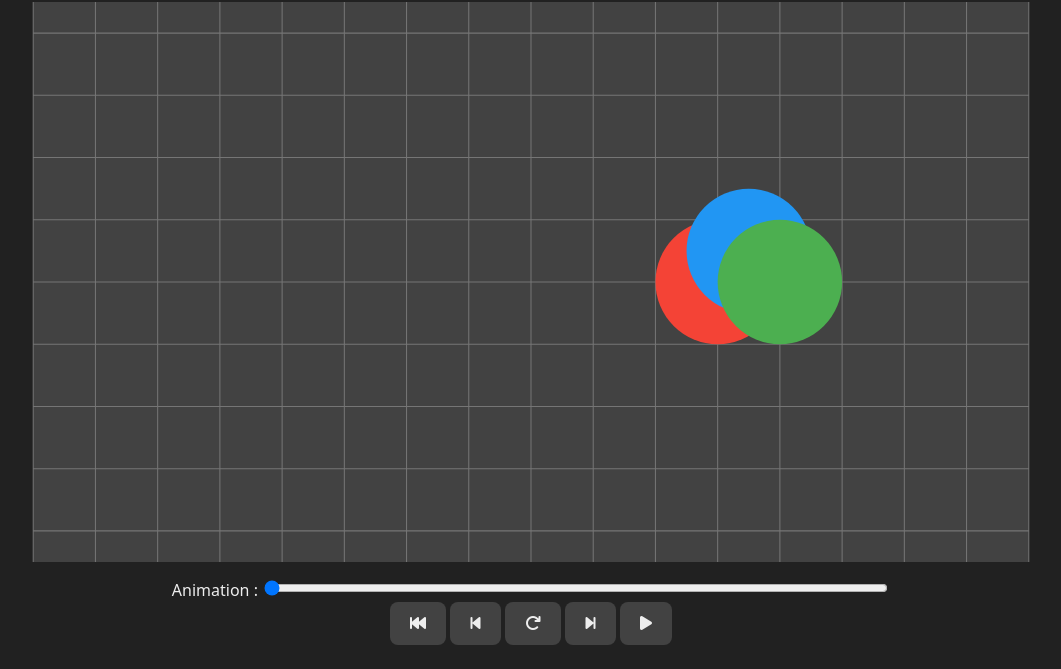
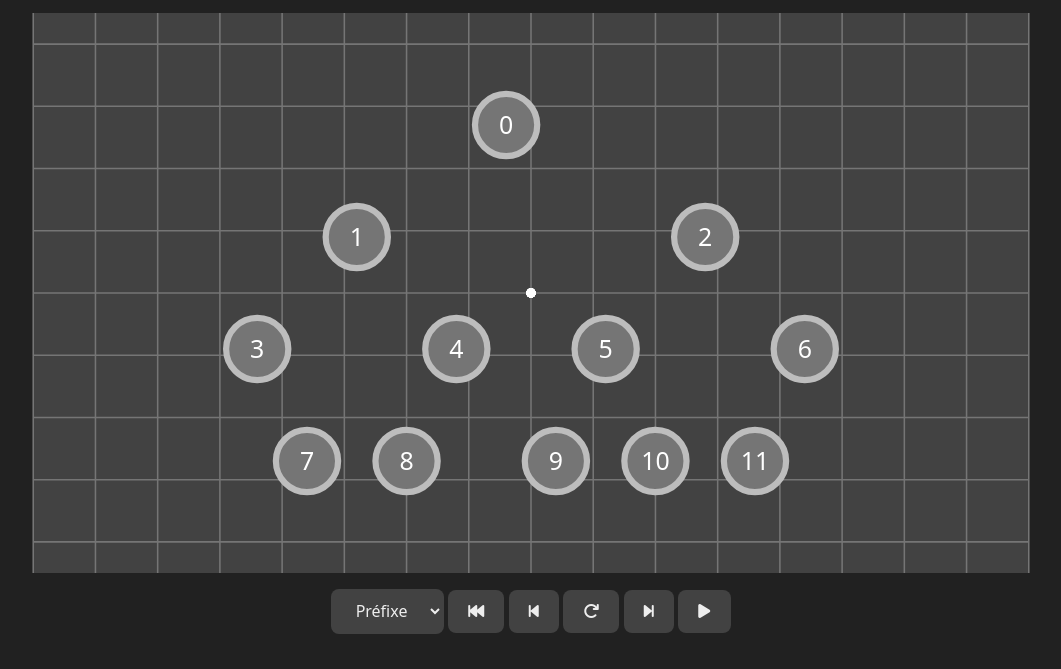
Before and after one commit to ArnaudBannier/s2, a website built with Vite: page index.html in a window 1280 px wide. Shown: the part 131-800 px from the top of the page, without its empty margins (109-1170 px from the left). Built offline with nearby package versions, Linux system fonts and the light colour scheme.

Commit message:
Update script source in index.html; refactor S2LineEdge update implementation; enhance S2Vec2 normalization; add dependency management in S2Scene; improve BTree style and node handling.

```diff
--- a/index.html
+++ b/index.html
@@ -8,6 +8,6 @@
     </head>
     <body>
         <div id="app"></div>
-        <script type="module" src="/src/main-anim.ts"></script>
+        <script type="module" src="/src/main-btree.ts"></script>
     </body>
 </html>
--- a/src/core/element/s2-edge.ts
+++ b/src/core/element/s2-edge.ts
@@ -219,17 +219,17 @@ export class S2LineEdge extends S2Edge<S2EdgeData> {
     }
 
     protected updateImpl(updateId?: number): void {
-        const space: S2Space = 'world';
+        const space: S2Space = 'view';
         const camera = this.scene.getActiveCamera();
-        const startToEnd = this.getStartToEnd(space).normalize();
-        const startDirection = startToEnd.clone();
+        const startDirection = this.getStartToEnd(space).normalize();
+        const endDirection = startDirection.clone().negate();
         if (this.data.startAngle.hasActiveHierarchy()) {
             startDirection.setFromPolarDeg(this.data.startAngle.value);
         }
-        const endDirection = startToEnd.clone().negate();
         if (this.data.endAngle.hasActiveHierarchy()) {
             endDirection.setFromPolarDeg(this.data.endAngle.value);
         }
+
         const start = this.data.start.getPointInDirection(startDirection, space, camera, this.data.startDistance);
         const end = this.data.end.getPointInDirection(endDirection, space, camera, this.data.endDistance);
 
--- a/src/core/math/s2-vec2.ts
+++ b/src/core/math/s2-vec2.ts
@@ -247,6 +247,9 @@ export class S2Vec2 {
     }
 
     normalize(): this {
+        if (this.length() === 0) {
+            return this;
+        }
         return this.scale(1.0 / this.length());
     }
 
--- a/src/core/s2-scene.ts
+++ b/src/core/s2-scene.ts
@@ -91,6 +91,12 @@ export class S2Scene extends S2BaseScene {
         const child = new S2LineEdge(this);
         child.data.start.set(start);
         child.data.end.set(end);
+        if (start instanceof S2Node) {
+            child.addDependency(start);
+        }
+        if (end instanceof S2Node) {
+            child.addDependency(end);
+        }
         parent.appendChild(child);
         return child;
     }
--- a/src/main-btree.ts
+++ b/src/main-btree.ts
@@ -1,68 +1,75 @@
 import './style.css';
 import { S2Vec2 } from './core/math/s2-vec2.ts';
 import { S2Camera } from './core/math/s2-camera.ts';
-import { MTL_HEX, MTL } from './utils/mtl-colors.ts';
+import { MTL } from './utils/mtl-colors.ts';
 import { S2Scene } from './core/s2-scene.ts';
-import { type S2SVGAttributes } from './core/s2-globals.ts';
-import { S2Node } from './core/element/s2-node.ts';
-import { S2LineEdge, type S2EdgeOptions } from './core/element/s2-edge.ts';
+import { S2Node, S2NodeData } from './core/element/s2-node.ts';
+import { S2EdgeData, S2LineEdge } from './core/element/s2-edge.ts';
 import { S2Group } from './core/element/s2-group.ts';
-import { S2Length } from './core/s2-types.ts';
-import { S2Attributes } from './core/s2-attributes.ts';
-import { S2AnimatedScene } from './animation/s2-animated-scene.ts';
-import type { S2StepAnimator } from './animation/s2-step-animator.ts';
+import { S2StepAnimator } from './animation/s2-step-animator.ts';
+import { S2LerpAnim } from './animation/s2-lerp-anim.ts';
+import { easeInOut } from './animation/s2-easing.ts';
+import { S2MathUtils } from './core/math/s2-utils.ts';
 
 const viewport = new S2Vec2(640.0, 360.0);
 const camera = new S2Camera(new S2Vec2(0.0, 0.0), new S2Vec2(8.0, 4.5), viewport, 1.0);
 
 class BTreeStyle {
     // Background
-    public backBase = new S2Attributes({
-        fillColor: MTL.GREY_6,
-        strokeColor: MTL.GREY_4,
-        strokeWidth: new S2Length(4, 'view'),
-    });
-    public backSlct = new S2Attributes({
-        fillColor: MTL.GREY_8,
-        strokeColor: MTL.LIGHT_BLUE_6,
-        strokeWidth: new S2Length(4, 'view'),
-        textFillColor: MTL.WHITE,
-    });
-    public backExpl = new S2Attributes({
-        fillColor: MTL.LIGHT_BLUE_7,
-        strokeColor: MTL.LIGHT_BLUE_3,
-        strokeWidth: new S2Length(6, 'view'),
-        textFillColor: MTL.WHITE,
-    });
+    public backBase = new S2NodeData();
+    public backSlct = new S2NodeData();
+    public backExpl = new S2NodeData();
 
     // Edge
-    public edgeBase = new S2Attributes({
-        strokeColor: MTL.GREY_6,
-        strokeWidth: new S2Length(4, 'view'),
-        lineCap: 'round',
-    });
-    public edgeEmph = new S2Attributes({
-        strokeColor: MTL.WHITE,
-        strokeWidth: new S2Length(6, 'view'),
-        lineCap: 'round',
-    });
-    public edgeSlct = new S2Attributes({
-        strokeColor: MTL.LIGHT_BLUE_6,
-    });
-    public edgeExpl = new S2Attributes({
-        strokeColor: MTL.GREY_7,
-    });
-    public edgeOpts: S2EdgeOptions = {
-        startDistance: new S2Length(0, 'view'),
-        endDistance: new S2Length(10, 'view'),
-    };
+    public edgeBase = new S2EdgeData();
+    public edgeEmph = new S2EdgeData();
+    public edgeSlct = new S2EdgeData();
+    public edgeExpl = new S2EdgeData();
 
+    constructor() {
+        this.backBase.background.fill.color.copy(MTL.GREY_6);
+        this.backBase.background.stroke.color.copy(MTL.GREY_4);
+        this.backBase.background.stroke.width.set(4, 'view');
+        this.backBase.text.fill.color.copy(MTL.WHITE);
+        this.backBase.text.horizontalAlign.set('center');
+        this.backBase.text.verticalAlign.set('middle');
+        this.backBase.padding.set(0, 0, 'view');
+        this.backBase.minExtents.set(0.5, 0, 'world');
+
+        this.backSlct.background.fill.color.copy(MTL.GREY_8);
+        this.backSlct.background.stroke.color.copy(MTL.LIGHT_BLUE_6);
+        this.backSlct.background.stroke.width.set(4, 'view');
+        this.backSlct.text.fill.color.copy(MTL.WHITE);
+
+        this.backExpl.background.fill.color.copy(MTL.LIGHT_BLUE_7);
+        this.backExpl.background.stroke.color.copy(MTL.LIGHT_BLUE_3);
+        this.backExpl.background.stroke.width.set(6, 'view');
+        this.backExpl.text.fill.color.copy(MTL.WHITE);
+
+        this.edgeBase.stroke.color.copy(MTL.GREY_6);
+        this.edgeBase.stroke.width.set(4, 'view');
+        this.edgeBase.stroke.lineCap.set('round');
+        this.edgeBase.startDistance.set(0, 'view');
+        this.edgeBase.endDistance.set(10, 'view');
+
+        this.edgeEmph.stroke.color.copy(MTL.WHITE);
+        this.edgeEmph.stroke.width.set(6, 'view');
+        this.edgeEmph.stroke.lineCap.set('round');
+        this.edgeEmph.startDistance.set(0, 'view');
+        this.edgeEmph.endDistance.set(10, 'view');
+
+        this.edgeExpl.stroke.color.copy(MTL.GREY_7);
+        this.edgeExpl.stroke.width.set(4, 'view');
+        this.edgeExpl.stroke.lineCap.set('round');
+        this.edgeExpl.startDistance.set(0, 'view');
+        this.edgeExpl.endDistance.set(10, 'view');
+    }
     // Text
-    public text: S2SVGAttributes = {
-        fill: MTL_HEX.WHITE,
-        'font-family': 'monospace',
-        'font-size': '20px',
-    };
+    // public text: S2SVGAttributes = {
+    //     fill: MTL_HEX.WHITE,
+    //     'font-family': 'monospace',
+    //     'font-size': '20px',
+    // };
 }
 
 interface UserTreeNode<T> {
@@ -89,26 +96,23 @@ class BTree {
     constructor(scene: S2Scene, style: BTreeStyle, userTree: UserTreeNode<number>) {
         this.scene = scene;
         this.style = style;
+        this.center = new S2Vec2();
+        this.extents = new S2Vec2();
         this.edgeGroup = scene.addGroup<S2LineEdge>();
         this.nodeGroup = scene.addGroup<S2Node>();
 
-        this.edgeGroup.addClass('btree-edges');
-        this.nodeGroup.addClass('btree-nodes');
-
         this.height = 0;
         this.root = this.createNodes(userTree);
+
+        this.computeLayout(new S2Vec2(0, 0));
         this.createNodeLines(this.root, null);
-
-        this.center = new S2Vec2();
-        this.extents = new S2Vec2();
     }
 
     private createNodes(userTree: UserTreeNode<number>, depth: number = 0): BTreeNode {
         const node = new BTreeNode(this.scene, userTree.data);
         this.height = Math.max(this.height, depth);
         this.nodeGroup.appendChild(node.s2Node);
-        node.s2Node.setAttributes(this.style.backBase);
-        node.s2Node.setTextStyle(this.style.text);
+        node.s2Node.data.copy(this.style.backBase);
 
         if (userTree.left) {
             const child = this.createNodes(userTree.left, depth + 1);
@@ -124,14 +128,15 @@ class BTree {
     private createNodeLines(node: BTreeNode | null, parent: BTreeNode | null) {
         if (node === null) return;
         if (parent) {
-            node.parentEdge = this.scene
-                .addLineEdge(parent.s2Node, node.s2Node, this.style.edgeOpts, this.edgeGroup)
-                .setAttributes(this.style.edgeBase);
+            node.parentEdge = this.scene.addLineEdge(parent.s2Node, node.s2Node, this.edgeGroup).update();
+            console.log(node.parentEdge);
+            node.parentEmphEdge = this.scene
+                .addLineEdge(parent.s2Node, node.s2Node, this.edgeGroup)
+                .setPathFrom(0)
+                .setPathTo(0);
 
-            node.parentEmphEdge = this.scene
-                .addLineEdge(parent.s2Node, node.s2Node, this.style.edgeOpts, this.edgeGroup)
-                .setAttributes(this.style.edgeEmph)
-                .setPathRange(0, 0);
+            node.parentEdge.data.copy(this.style.edgeBase);
+            node.parentEmphEdge.data.copy(this.style.edgeEmph);
         }
         this.createNodeLines(node.left, node);
         this.createNodeLines(node.right, node);
@@ -159,40 +164,90 @@ class BTree {
     }
 
     update(): this {
-        this.nodeGroup.updateImpl();
-        this.edgeGroup.updateImpl();
+        this.nodeGroup.update();
+        this.edgeGroup.update();
         return this;
     }
 
     animateSelectNode(animator: S2StepAnimator, node: BTreeNode) {
+        let anim: S2LerpAnim | null = null;
         if (node.parentEmphEdge) {
-            node.parentEmphEdge.setPathRange(0, 1);
-            animator.animate(node.parentEmphEdge, { duration: 500, easing: 'inOutQuad' }, '+=0');
+            anim = new S2LerpAnim(this.scene)
+                .addUpdateTarget(node.parentEmphEdge)
+                .bind(node.parentEmphEdge.pathTo)
+                .setCycleDuration(500)
+                .setEasing(easeInOut);
+
+            node.parentEmphEdge.setPathTo(1.0).update();
+            animator.addAnimation(anim.commitFinalStates());
         }
-        node.s2Node.setAttributes(this.style.backSlct);
-        animator.animate(node.s2Node, { duration: 300, easing: 'inOut' }, node.parentEdge ? '<-=200' : '+=0');
+
+        anim = new S2LerpAnim(this.scene)
+            .addUpdateTarget(node.s2Node)
+            .bind(node.s2Node.data.background.fill.color)
+            .bind(node.s2Node.data.background.stroke.color)
+            .setCycleDuration(300)
+            .setEasing(easeInOut);
+
+        node.s2Node.data.background.fill.color.copy(this.style.backSlct.background.fill.color);
+        node.s2Node.data.background.stroke.color.copy(this.style.backSlct.background.stroke.color);
+        animator.addAnimation(anim.commitFinalStates(), 'previous-start', node.parentEdge ? 100 : 0);
 
         if (node.left && node.left.parentEdge) {
-            node.left.parentEdge.setAttributes(this.style.edgeSlct);
-            animator.animate(node.left.parentEdge, { duration: 300, easing: 'inOut' }, '<<');
+            anim = new S2LerpAnim(this.scene)
+                .addUpdateTarget(node.left.parentEdge)
+                .bind(node.left.parentEdge.data.stroke.color)
+                .setCycleDuration(300)
+                .setEasing(easeInOut);
+
+            node.left.parentEdge.setStrokeColor(this.style.edgeSlct.stroke.color);
+            animator.addAnimation(anim.commitFinalStates(), 'previous-start', 0);
         }
         if (node.right && node.right.parentEdge) {
-            node.right.parentEdge.setAttributes(this.style.edgeSlct);
-            animator.animate(node.right.parentEdge, { duration: 300, easing: 'inOut' }, '<<');
+            anim = new S2LerpAnim(this.scene)
+                .addUpdateTarget(node.right.parentEdge)
+                .bind(node.right.parentEdge.data.stroke.color)
+                .setCycleDuration(300)
+                .setEasing(easeInOut);
+
+            node.right.parentEdge.setStrokeColor(this.style.edgeSlct.stroke.color);
+            animator.addAnimation(anim.commitFinalStates(), 'previous-start', 0);
         }
     }
 
     animateExploreNode(animator: S2StepAnimator, node: BTreeNode) {
-        node.s2Node.setAttributes(this.style.backExpl);
-        animator.animate(node.s2Node, { duration: 300, easing: 'inOut' }, '+=0');
+        let anim = new S2LerpAnim(this.scene)
+            .addUpdateTarget(node.s2Node)
+            .bind(node.s2Node.data.background.fill.color)
+            .bind(node.s2Node.data.background.stroke.color)
+            .setCycleDuration(300)
+            .setEasing(easeInOut);
+
+        node.s2Node.data.background.fill.color.copy(this.style.backExpl.background.fill.color);
+        node.s2Node.data.background.stroke.color.copy(this.style.backExpl.background.stroke.color);
+        animator.addAnimation(anim.commitFinalStates(), 'previous-end', 300);
     }
 
     animateExitParentEdge(animator: S2StepAnimator, node: BTreeNode) {
         if (!node.parentEdge || !node.parentEmphEdge) return;
-        node.parentEmphEdge.setPathRange(0, 0);
-        node.parentEdge.setAttributes(this.style.edgeExpl);
-        animator.animate(node.parentEmphEdge, { duration: 500, easing: 'inOutQuad' }, '+=0');
-        animator.animate(node.parentEdge, { duration: 300, easing: 'inOut' }, '<-=200');
+
+        let anim = new S2LerpAnim(this.scene)
+            .addUpdateTarget(node.parentEmphEdge)
+            .bind(node.parentEmphEdge.pathTo)
+            .setCycleDuration(500)
+            .setEasing(easeInOut);
+
+        node.parentEmphEdge.setPathTo(0.0).update();
+        animator.addAnimation(anim.commitFinalStates(), 'previous-start', 0);
+
+        anim = new S2LerpAnim(this.scene)
+            .addUpdateTarget(node.parentEdge)
+            .bind(node.parentEdge.data.stroke.color)
+            .setCycleDuration(300)
+            .setEasing(easeInOut);
+
+        node.parentEdge.setStrokeColor(this.style.edgeExpl.stroke.color);
+        animator.addAnimation(anim.commitFinalStates(), 'previous-start', 200);
     }
 }
 
@@ -209,9 +264,6 @@ class BTreeNode {
     constructor(scene: S2Scene, data: number = 0) {
         this.data = data;
         this.s2Node = scene.addNode();
-        this.s2Node.setTextAlign('center').setTextVerticalAlign('middle');
-        this.s2Node.setLineHeight(20, 16);
-        this.s2Node.setMinExtents(0.5, 0, 'world').setPadding(0, 0, 'world');
         this.s2Node.addLine().addContent(data.toString());
         this.s2Node.createCircleBackground();
     }
@@ -227,8 +279,9 @@ class BTreeNode {
     }
 }
 
-class SceneFigure extends S2AnimatedScene {
+class SceneFigure extends S2Scene {
     public tree: BTree;
+    public animator: S2StepAnimator;
 
     constructor(
         svgElement: SVGSVGElement,
@@ -236,8 +289,10 @@ class SceneFigure extends S2AnimatedScene {
         order: 'in-order' | 'pre-order' | 'post-order',
     ) {
         super(svgElement, camera);
-        this.addFillRect().setFillColor(MTL.GREY_8);
-        //this.addGrid().setExtents(8, 5).setSteps(1, 1).setStrokeWidth(2, 'view').setStrokeColor(MTL_COLORS.GREY_7);
+        this.animator = new S2StepAnimator(this);
+
+        this.addFillRect().setColor(MTL.GREY_8);
+        this.addWorldGrid().setStrokeColor(MTL.GREY_6);
 
         // Tree
         const treeStyle = new BTreeStyle();
@@ -247,7 +302,7 @@ class SceneFigure extends S2AnimatedScene {
 
         this.update();
 
-        this.saveTree(this.tree.root);
+        //this.saveTree(this.tree.root);
         switch (order) {
             case 'in-order':
                 this.createInOrderAnimation(this.tree.root);
@@ -259,17 +314,16 @@ class SceneFigure extends S2AnimatedScene {
                 this.createPostOrderAnimation(this.tree.root);
                 break;
         }
-        this.animator.finalize();
     }
 
-    saveTree(node: BTreeNode | null): void {
-        if (!node) return;
-        this.animator.saveState(node.s2Node);
-        if (node.parentEdge) this.animator.saveState(node.parentEdge);
-        if (node.parentEmphEdge) this.animator.saveState(node.parentEmphEdge);
-        this.saveTree(node.left);
-        this.saveTree(node.right);
-    }
+    // saveTree(node: BTreeNode | null): void {
+    //     if (!node) return;
+    //     this.animator.saveState(node.s2Node);
+    //     if (node.parentEdge) this.animator.saveState(node.parentEdge);
+    //     if (node.parentEmphEdge) this.animator.saveState(node.parentEmphEdge);
+    //     this.saveTree(node.left);
+    //     this.saveTree(node.right);
+    // }
 
     createInOrderAnimation(node: BTreeNode | null) {
         if (!node) return;
@@ -367,20 +421,26 @@ if (svgElement) {
     };
     let scene = new SceneFigure(svgElement, userTree, 'pre-order');
 
+    let index = -1;
+    scene.animator.reset();
+
     document.querySelector<HTMLButtonElement>('#reset-button')?.addEventListener('click', () => {
-        scene.reset();
+        index = -1;
+        scene.animator.reset();
     });
     document.querySelector<HTMLButtonElement>('#prev-button')?.addEventListener('click', () => {
-        scene.createPrevStep();
+        index = S2MathUtils.clamp(index - 1, 0, scene.animator.getStepCount() - 1);
+        scene.animator.playStep(index);
     });
     document.querySelector<HTMLButtonElement>('#next-button')?.addEventListener('click', () => {
-        scene.createNextStep();
+        index = S2MathUtils.clamp(index + 1, 0, scene.animator.getStepCount() - 1);
+        scene.animator.playStep(index);
     });
     document.querySelector<HTMLButtonElement>('#play-button')?.addEventListener('click', () => {
-        scene.play();
+        scene.animator.playStep(index);
     });
     document.querySelector<HTMLButtonElement>('#full-button')?.addEventListener('click', () => {
-        scene.createFullAnimation();
+        scene.animator.playMaster();
     });
 
     const selectElement = document.getElementById('order-select') as HTMLSelectElement;
```
